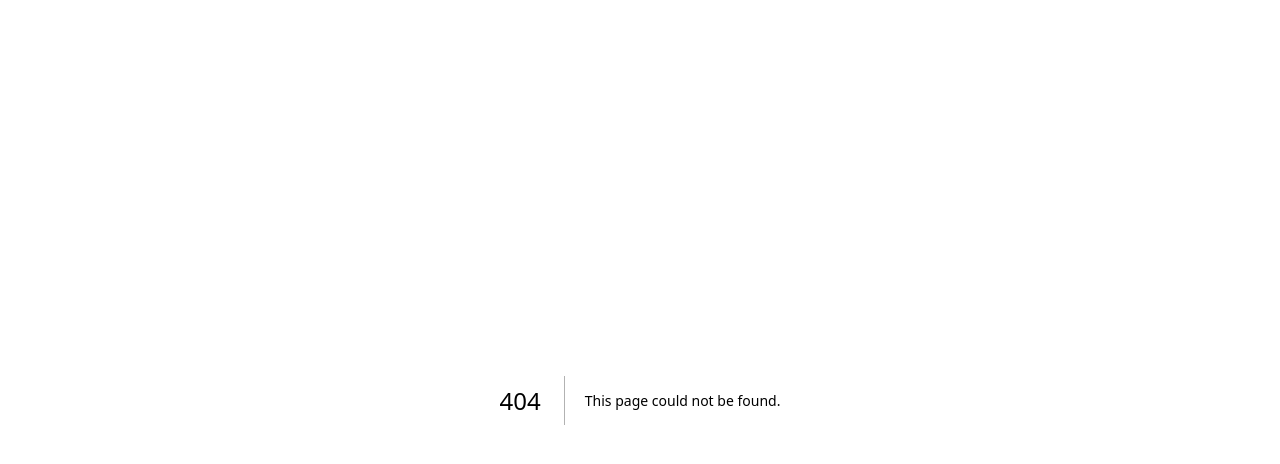
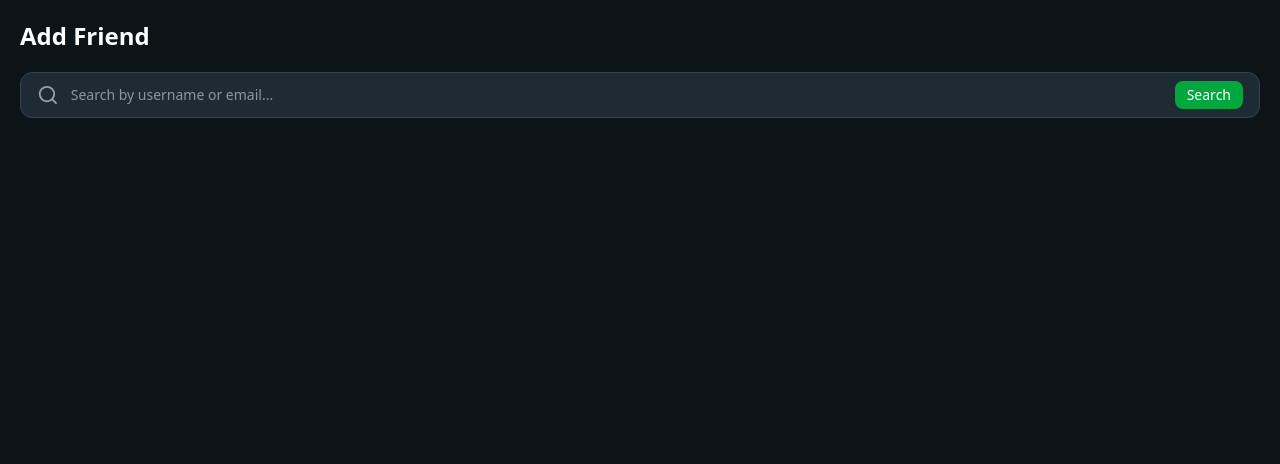
Before and after one commit to kaushalForge/chat-app, a Next.js app: page /add-friend in a window 1280 px wide. Before the commit this address had no page. Shown: the top 464 px of the page. Built offline with nearby package versions, Linux system fonts and the light colour scheme.

Commit message:
Add-friendUI

```diff
--- /dev/null
+++ b/app/add-friend/page.jsx
@@ -0,0 +1,103 @@
+"use client";
+
+import React, { useState } from "react";
+import { Search, UserPlus } from "lucide-react";
+
+const AddFriend = () => {
+  const [query, setQuery] = useState("");
+  const [loading, setLoading] = useState(false);
+  const [results, setResults] = useState([]);
+
+  const handleSearch = async () => {
+    if (!query.trim()) return;
+    setLoading(true);
+
+    try {
+      // Call your backend API here
+      const res = await fetch("/api/search-user?query=" + query);
+      const data = await res.json();
+
+      setResults(data.users || []);
+    } catch (err) {
+      console.log(err);
+    } finally {
+      setLoading(false);
+    }
+  };
+
+  const sendRequest = async (userId) => {
+    await fetch("/api/send-request", {
+      method: "POST",
+      body: JSON.stringify({ userId }),
+    });
+
+    alert("Friend request sent!");
+  };
+
+  return (
+    <div className="h-screen bg-[#0c1418] text-white p-5">
+
+      {/* Title */}
+      <h1 className="text-2xl font-bold mb-5">Add Friend</h1>
+
+      {/* Search Bar */}
+      <div className="flex items-center bg-[#1f2b32] rounded-xl px-4 py-2 gap-3 border border-gray-700">
+        <Search className="text-gray-400" />
+        <input
+          value={query}
+          onChange={(e) => setQuery(e.target.value)}
+          onKeyDown={(e) => e.key === "Enter" && handleSearch()}
+          className="bg-transparent outline-none w-full text-sm"
+          placeholder="Search by username or email..."
+        />
+        <button
+          onClick={handleSearch}
+          className="bg-green-600 px-3 py-1 rounded-lg text-sm hover:bg-green-700"
+        >
+          Search
+        </button>
+      </div>
+
+      {/* Loader */}
+      {loading && (
+        <p className="text-center text-gray-400 mt-4">Searching...</p>
+      )}
+
+      {/* Search Results */}
+      <div className="mt-5 flex flex-col gap-3">
+        {results.map((user) => (
+          <div
+            key={user._id}
+            className="flex items-center justify-between p-3 bg-[#111b21] rounded-xl border border-gray-700"
+          >
+            <div className="flex items-center gap-3">
+              {/* Avatar */}
+              <img
+                src={
+                  user.profilePicture ||
+                  "https://res.cloudinary.com/dsvlevzds/image/upload/v1763719226/Kurakani/profilePictures/tgj63mcpfstb3zx27h9x.jpg"
+                }
+                className="w-10 h-10 rounded-full"
+              />
+
+              <div>
+                <p className="font-semibold">{user.username}</p>
+                <p className="text-xs text-gray-400">{user.email}</p>
+              </div>
+            </div>
+
+            <button
+              onClick={() => sendRequest(user._id)}
+              className="flex items-center gap-1 bg-blue-600 px-3 py-1 rounded-lg text-sm hover:bg-blue-700"
+            >
+              <UserPlus size={16} />
+              Add
+            </button>
+          </div>
+        ))}
+      </div>
+    </div>
+  );
+};
+
+export default AddFriend;
--- a/components/FreindsUI/HeadSection.jsx
+++ b/components/FreindsUI/HeadSection.jsx
@@ -146,7 +146,7 @@ const HeadSection = () => {
           {mobileOpen && (
             <div
               className="absolute right-0 mt-2 w-56 bg-[#3C3C3C] rounded-lg shadow-xl
-            overflow-hidden z-[999] border border-[#4b4b4b]"
+            overflow-hidden z-999 border border-[#4b4b4b]"
             >
               <MenuItem
                 icon={<Plus size={16} />}
```
Also changed, not shown: package.json (+4 -3 lines), 1 other file (tests, documents, lock files or other folders).
